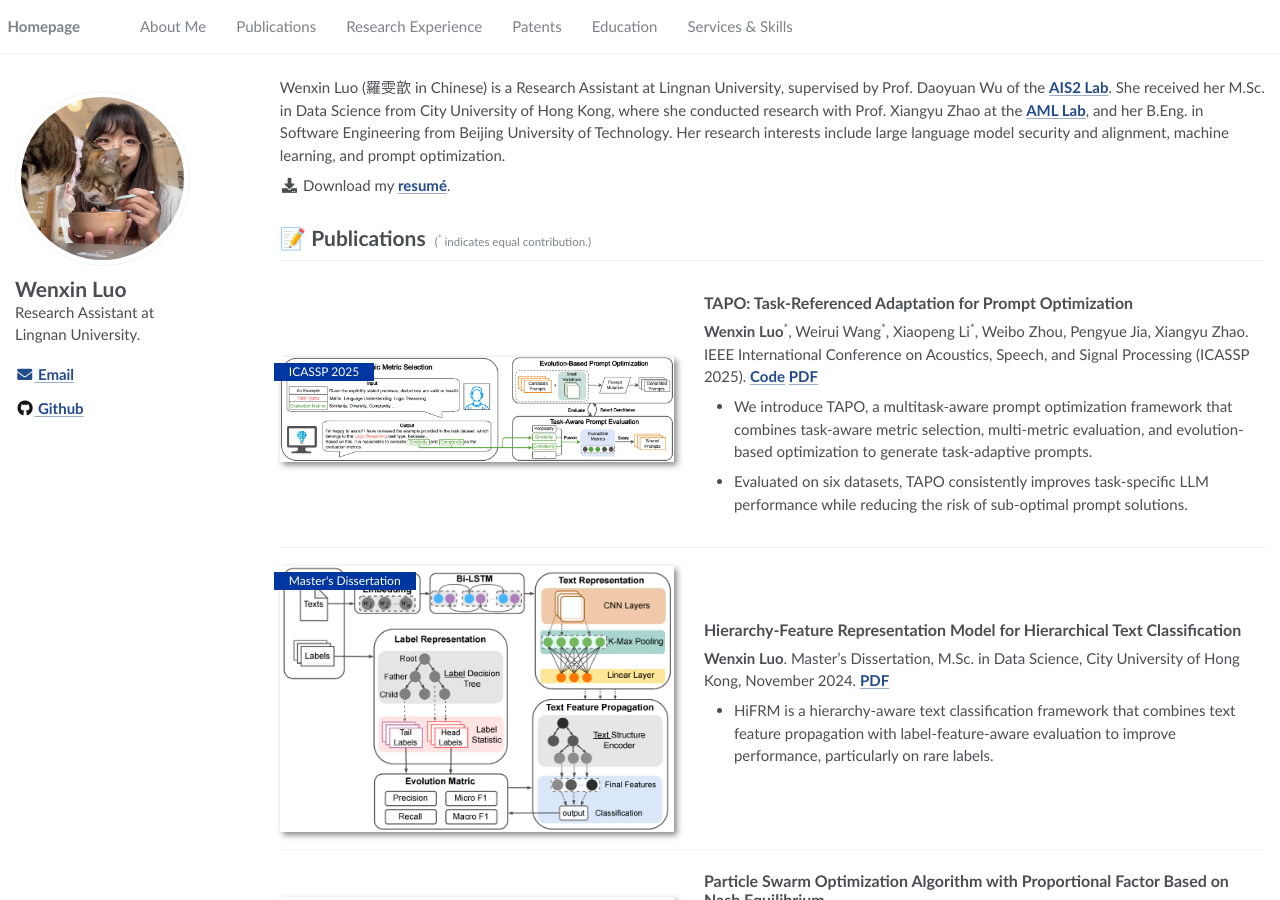
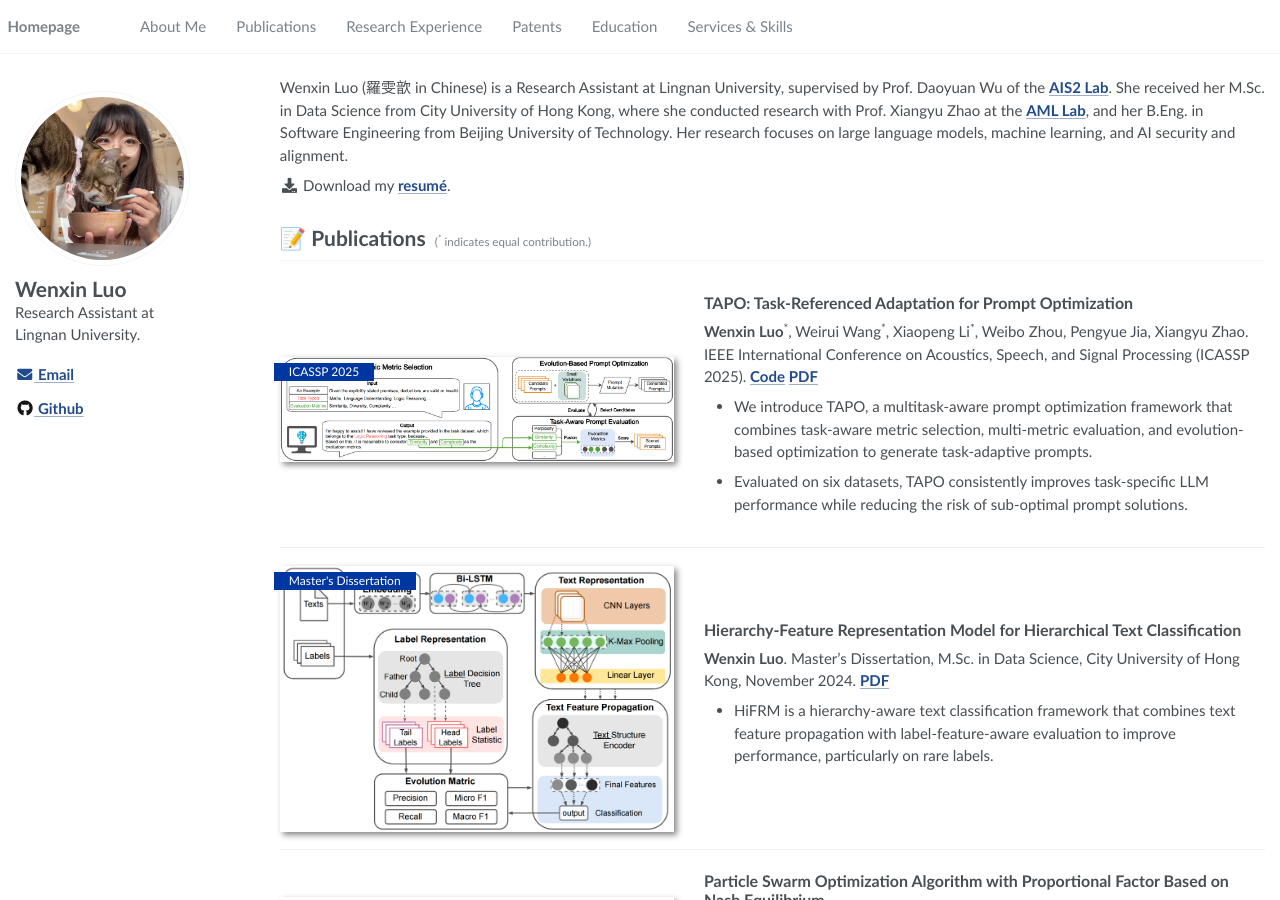
Before and after one commit to Wenxin-LU0/Wenxin-LU0.github.io, a Jekyll site: the page built from _pages/about.md, in a window 1280 px wide and 900 px high. Built offline with Jekyll 4.4.1, drawn with Linux system fonts in a browser that asks for light colours.

Commit message:
Polish research interests wording

```diff
--- a/_pages/include/intro.md
+++ b/_pages/include/intro.md
@@ -1,4 +1,4 @@
 
-Wenxin Luo (羅雯歆 in Chinese) is a Research Assistant at Lingnan University, supervised by Prof. Daoyuan Wu of the [AIS2 Lab](https://ais2lab.github.io/). She received her M.Sc. in Data Science from City University of Hong Kong, where she conducted research with Prof. Xiangyu Zhao at the [AML Lab](https://aml-cityu.github.io/), and her B.Eng. in Software Engineering from Beijing University of Technology. Her research interests include large language model security and alignment, machine learning, and prompt optimization.
+Wenxin Luo (羅雯歆 in Chinese) is a Research Assistant at Lingnan University, supervised by Prof. Daoyuan Wu of the [AIS2 Lab](https://ais2lab.github.io/). She received her M.Sc. in Data Science from City University of Hong Kong, where she conducted research with Prof. Xiangyu Zhao at the [AML Lab](https://aml-cityu.github.io/), and her B.Eng. in Software Engineering from Beijing University of Technology. Her research focuses on large language models, machine learning, and AI security and alignment.
 
 <p><i class="fas fa-download pr-1 fa-fw"></i> Download my <a href="{{ '/pdf/Wenxin_Luo_CV.pdf' | relative_url }}" target="_blank">resumé</a>.</p>
```
